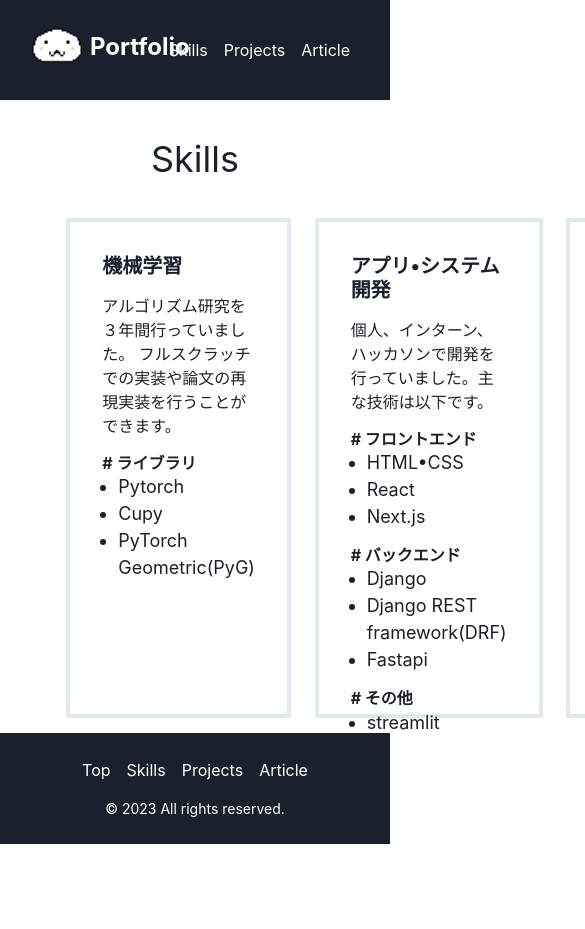
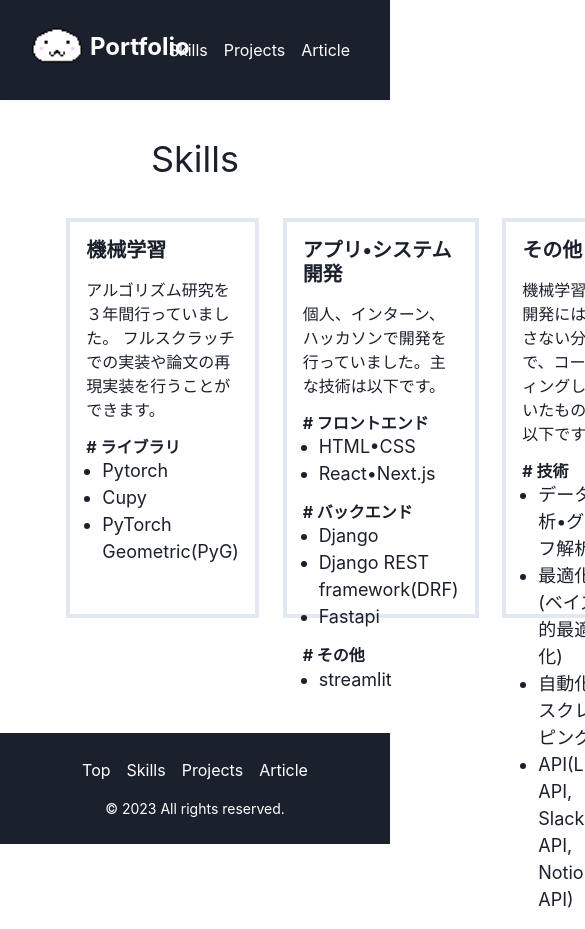
Before and after one commit to sergicalsix/Portfolio, a Next.js app: page /skill in a window 390 px wide. Shown: the top 929 px of the page, 585 px wide, since content can reach past the window. Built offline with nearby package versions, Linux system fonts and the light colour scheme.

Commit message:
[fix] skill responsive pc

```diff
--- a/src/components/Skill.js
+++ b/src/components/Skill.js
@@ -11,7 +11,7 @@ const Skill = () => {
 
       <HStack spacing="3">
 
-        <Box w="full" h="500px"  border='4px' borderColor='gray.200' p="8" ml="17%">
+        <Box w="full" h="400px"  border='4px' borderColor='gray.200' p="4" ml="17%">
           <Heading as='h4' size='md'>
             機械学習
           </Heading>
@@ -35,7 +35,7 @@ const Skill = () => {
           </UnorderedList>
         </Box>
 
-        <Box w="full" h="500px" border='4px' borderColor='gray.200' p="8" ml="3%" mr="3%">
+        <Box w="full" h="400px" border='4px' borderColor='gray.200' p="4" ml="3%" mr="3%">
             <Heading as='h4' size='md' >
               アプリ•システム開発
             </Heading>
@@ -50,10 +50,7 @@ const Skill = () => {
                 HTML•CSS
               </ListItem>
               <ListItem fontSize={18}>
-                React
-              </ListItem>
-              <ListItem fontSize={18}>
-                Next.js
+                React•Next.js
               </ListItem>
               </UnorderedList>
             <Heading as='h5' size='sm' mt={4}>
@@ -79,7 +76,7 @@ const Skill = () => {
               </ListItem>
             </UnorderedList>
         </Box>
-        <Box w="full" h="500px" border='4px' borderColor='gray.200' p="8" mr="17%">
+        <Box w="full" h="400px" border='4px' borderColor='gray.200' p="4" mr="17%">
             <Heading as='h4' size='md'>
               その他
             </Heading>
```
